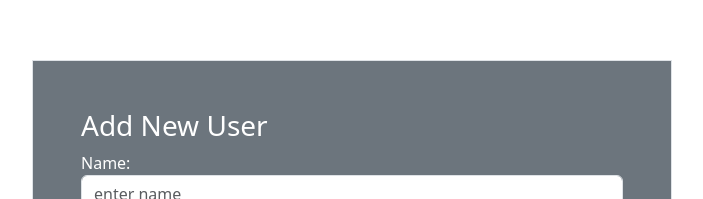
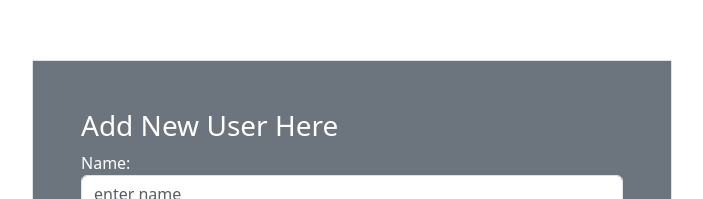
Before and after one commit to rupesh989/CRUD-App, a React (Create React App) app in the folder crud-basic-app/: page /create in a window 1280 px wide. Shown: the part 177-376 px from the top of the page, without its empty margins (288-991 px from the left). Built offline with nearby package versions, Linux system fonts and the light colour scheme.

Commit message:
Update Create.jsx

```diff
--- a/crud-basic-app/src/Create.jsx
+++ b/crud-basic-app/src/Create.jsx
@@ -22,7 +22,7 @@ export default function Create() {
     return (
         <div className=' d-flex w-100 vh-100 justify-content-center align-items-center'>
             <div className=' w-50 border bg-secondary text-white p-5'>
-                <h3>Add New User</h3>
+                <h3>Add New User Here</h3>
                 <form onSubmit={handleSubmit}>
                     <div>
                         <label htmlFor="name">Name:</label>
```
